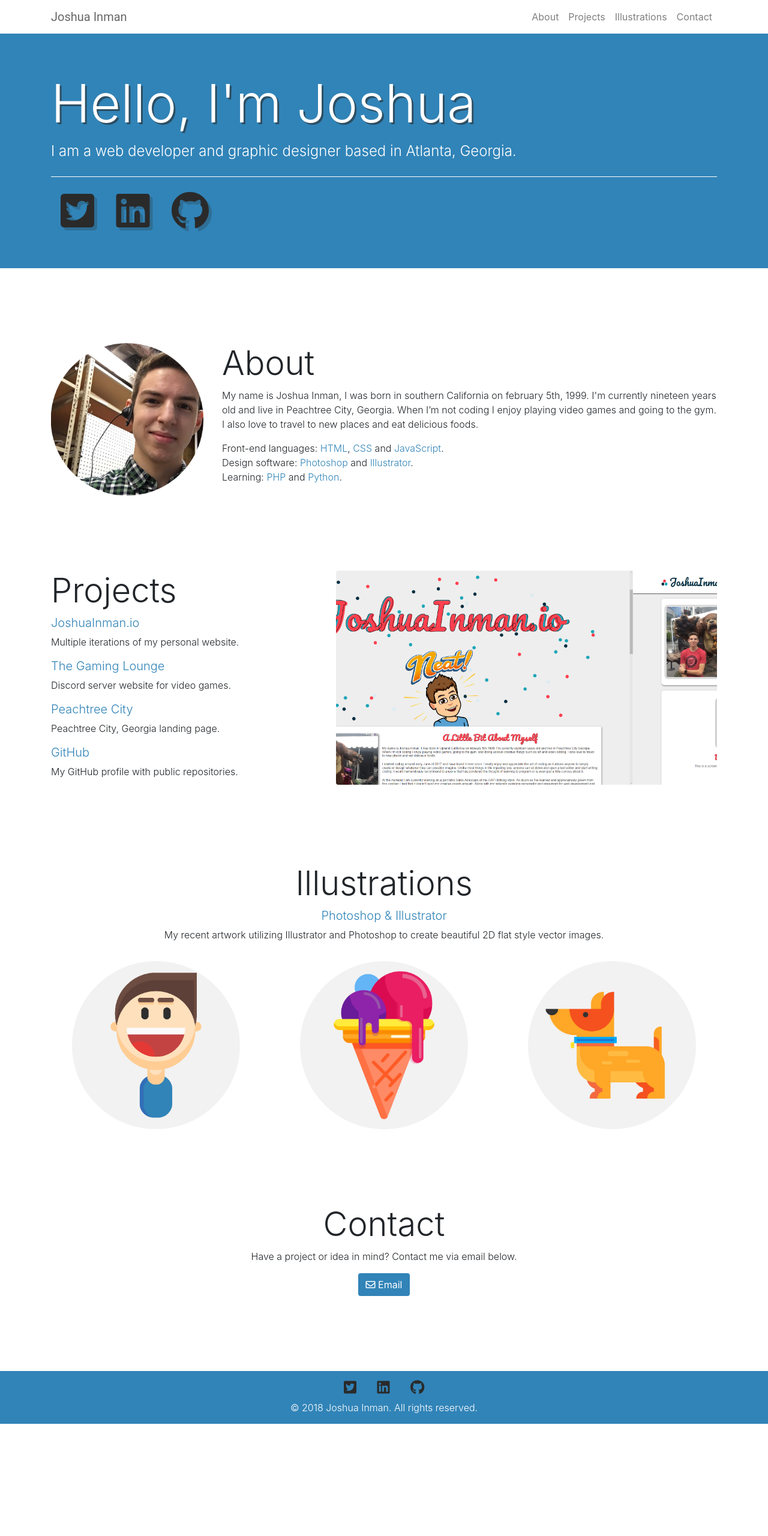
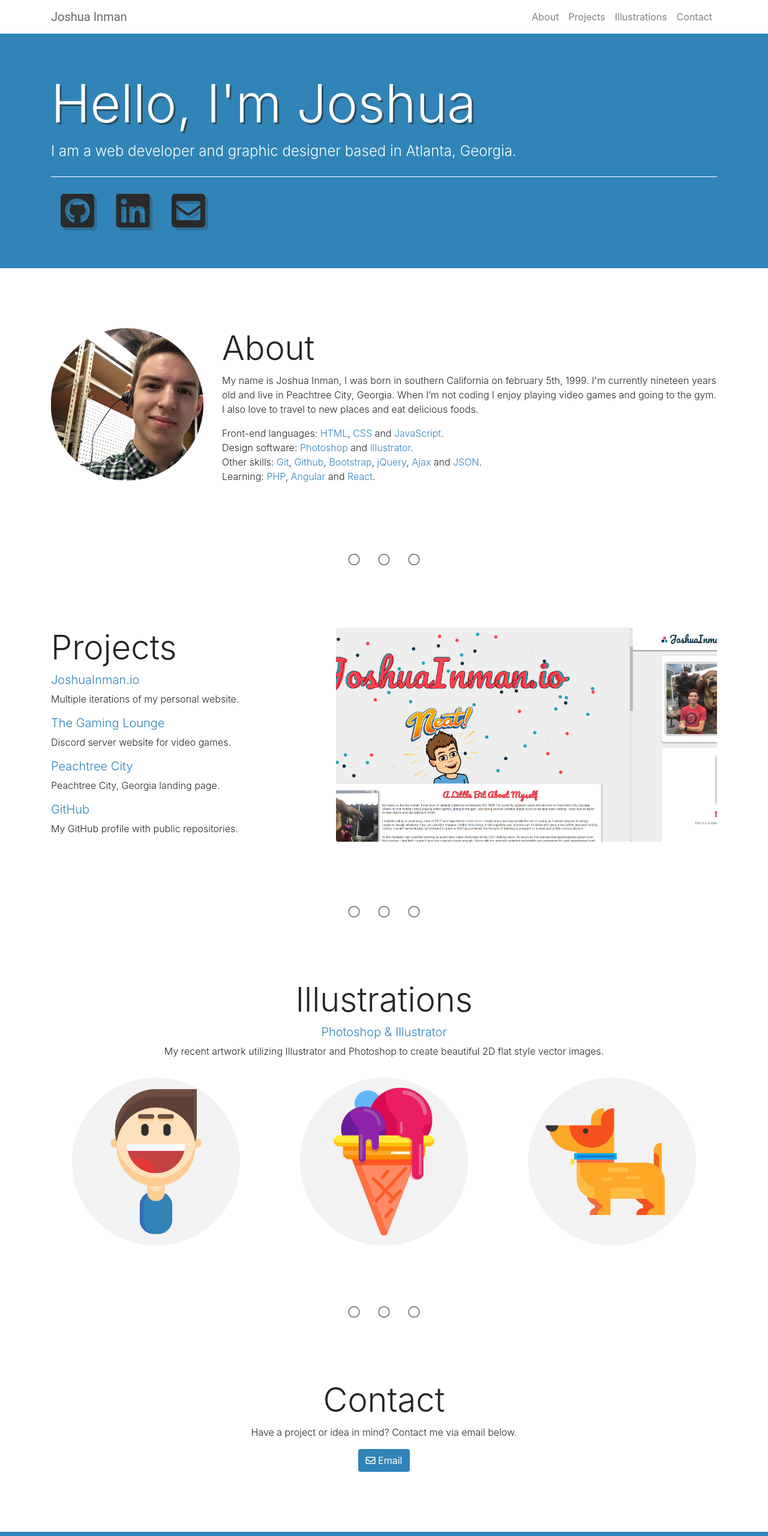
Before and after one commit to Joshua-Inman/Joshua-Inman.github.io, a plain HTML site: page index.html in a window 1280 px wide. Shown: the top 2560 px of the page at 60% size. Before the commit the page ends 2373 px from the top, so only its background shows below. Drawn offline with nearby package versions, Linux system fonts and the light colour scheme.

Commit message:
More progress.

```diff
--- a/css/main.css
+++ b/css/main.css
@@ -16,6 +16,18 @@ a:hover {
 .display-5 {
   font-size: 1.25em;
   font-weight: 300;
+}
+
+.spacer {
+  text-align: center;
+  margin-top: 100px;
+}
+
+i.far.fa-circle {
+  font-size: 1.25em;
+  text-align: center;
+  color: rgba(0,0,0,0.5);
+  margin: 0 15px;
 }
 
 
@@ -62,13 +74,14 @@ a:hover {
 
 /* About */
 #about-container {
-  margin-top: 125px;
+  margin-top: 100px;
 }
+
 
 
 /* Projects */
 #projects-container {
-  margin-top: 125px;
+  margin-top: 100px;
 }
 
 #projects-container a {
@@ -81,9 +94,10 @@ a:hover {
 }
 
 
+
 /* Illustrations */
 #illustrations-container {
-  margin-top: 125px;
+  margin-top: 100px;
 }
 
 #illustrations-container h1 {
@@ -117,7 +131,7 @@ a:hover {
 
 /* Conact */
 #contact-container {
-  margin-top: 125px;
+  margin-top: 100px;
   text-align: center;
 }
 
@@ -138,7 +152,7 @@ a:hover {
 
 /* Footer */
 footer {
-  margin-top: 125px;
+  margin-top: 100px;
   text-align: center;
   background-color: #3184B8;
 }
@@ -180,4 +194,20 @@ footer i:hover {
   .navbar-nav {
     text-align: left;
   }
+
+  #about-container img {
+    max-width: 80%;
+  }
+
+  #projects-container img {
+    margin-top: 25px;
+  }
+
+  #illustrations-container img {
+    max-width: 75%;
+  }
+
+  #illustrations-container img.artwork2 {
+    margin: 25px 0;
+  }
 }
--- a/index.html
+++ b/index.html
@@ -39,9 +39,9 @@
       <h1 class="display-2">Hello, I'm Joshua</h1>
       <p class="lead">I am a web developer and graphic designer based in Atlanta, Georgia.</p>
       <hr class="my-4" style="border-color: white;">
-      <a href="https://twitter.com/JoshuaJInman" target="_blank"><i class="fab fa-twitter-square"></i></a>
+      <a href="https://github.com/Joshua-Inman" target="_blank"><i class="fab fa-github-square"></i></a>
       <a href="https://www.linkedin.com/in/joshua-inman-892a90154/" target="_blank"><i class="fab fa-linkedin"></i></a>
-      <a href="https://github.com/Joshua-Inman" target="_blank"><i class="fab fa-github"></i></a>
+      <a href="mailto:JoshuaInman@icloud.com"><i class="fas fa-envelope-square"></i></a>
     </div>
   </div>
 
@@ -54,10 +54,12 @@
       <div class="col-sm-9">
         <h1 class="display-4">About</h1>
         <p>My name is Joshua Inman, I was born in southern California on february 5th, 1999. I'm currently nineteen years old and live in Peachtree City, Georgia. When I’m not coding I enjoy playing video games and going to the gym. I also love to travel to new places and eat delicious foods.</p>
-        <p>Front-end languages: <span style="color: #3184B8;">HTML</span>, <span style="color: #3184B8;">CSS</span> and <span style="color: #3184B8;">JavaScript</span>. <br> Design software: <span style="color: #3184B8;">Photoshop</span> and <span style="color: #3184B8;">Illustrator</span>. <br> Learning: <span style="color: #3184B8;">PHP</span> and <span style="color: #3184B8;">Python</span>.</p>
+        <p>Front-end languages: <span style="color: #3184B8;">HTML</span>, <span style="color: #3184B8;">CSS</span> and <span style="color: #3184B8;">JavaScript</span>. <br> Design software: <span style="color: #3184B8;">Photoshop</span> and <span style="color: #3184B8;">Illustrator</span>. <br> Other skills: <span style="color: #3184B8;">Git</span>, <span style="color: #3184B8;">Github</span>, <span style="color: #3184B8;">Bootstrap</span>, <span style="color: #3184B8;">jQuery</span>, <span style="color: #3184B8;">Ajax</span> and <span style="color: #3184B8;">JSON</span>. <br> Learning: <span style="color: #3184B8;">PHP</span>, <span style="color: #3184B8;">Angular</span> and <span style="color: #3184B8;">React</span>.</p>
       </div>
     </div>
   </div>
+
+  <div class="spacer"><i class="far fa-circle"></i><i class="far fa-circle"></i><i class="far fa-circle"></i></div>
 
   <!-- Projects -->
   <div class="container" id="projects-container">
@@ -77,28 +79,30 @@
         <div class="carousel slide" data-ride="carousel">
           <div class="carousel-inner rounded">
             <div class="carousel-item active">
-              <img class="d-block w-100" src="img/ji1.jpg" alt="First slide">
+              <img class="d-block img-fluid" src="img/ji1.jpg" alt="First slide">
             </div>
             <div class="carousel-item">
-              <img class="d-block w-100" src="img/ji2.jpg" alt="Second slide">
+              <img class="d-block img-fluid" src="img/ji2.jpg" alt="Second slide">
             </div>
             <div class="carousel-item">
-              <img class="d-block w-100" src="img/tgl1.jpg" alt="Third slide">
+              <img class="d-block img-fluid" src="img/tgl1.jpg" alt="Third slide">
             </div>
             <div class="carousel-item">
-              <img class="d-block w-100" src="img/tgl2.jpg" alt="First slide">
+              <img class="d-block img-fluid" src="img/tgl2.jpg" alt="First slide">
             </div>
             <div class="carousel-item">
-              <img class="d-block w-100" src="img/ptc1.jpg" alt="Second slide">
+              <img class="d-block img-fluid" src="img/ptc1.jpg" alt="Second slide">
             </div>
             <div class="carousel-item">
-              <img class="d-block w-100" src="img/ptc2.jpg" alt="Third slide">
+              <img class="d-block img-fluid" src="img/ptc2.jpg" alt="Third slide">
             </div>
           </div>
         </div>
       </div>
     </div>
   </div>
+
+  <div class="spacer"><i class="far fa-circle"></i><i class="far fa-circle"></i><i class="far fa-circle"></i></div>
 
   <!-- Illustrations -->
   <div class="container" id="illustrations-container">
@@ -118,6 +122,8 @@
     </div>
   </div>
 
+  <div class="spacer"><i class="far fa-circle"></i><i class="far fa-circle"></i><i class="far fa-circle"></i></div>
+
   <!-- Contact -->
   <div class="container" id="contact-container">
     <div class="row">
@@ -131,9 +137,9 @@
 
   <!-- Footer -->
   <footer>
-    <a href="https://twitter.com/JoshuaJInman" target="_blank"><i class="fab fa-twitter-square"></i></a>
+    <a href="https://github.com/Joshua-Inman" target="_blank"><i class="fab fa-github-square"></i></a>
     <a href="https://www.linkedin.com/in/joshua-inman-892a90154/" target="_blank"><i class="fab fa-linkedin"></i></a>
-    <a href="https://github.com/Joshua-Inman" target="_blank"><i class="fab fa-github"></i></a>
+    <a href="mailto:JoshuaInman@icloud.com"><i class="fas fa-envelope-square"></i></a>
     <p>© 2018 <a href="index.html">Joshua Inman.</a> All rights reserved.</p>
   </footer>
 
```
